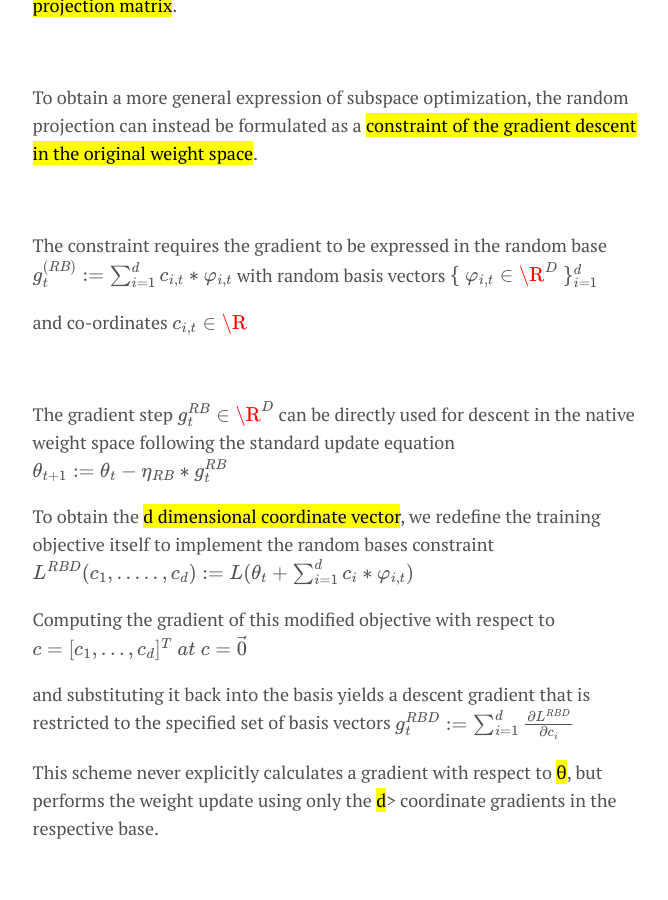
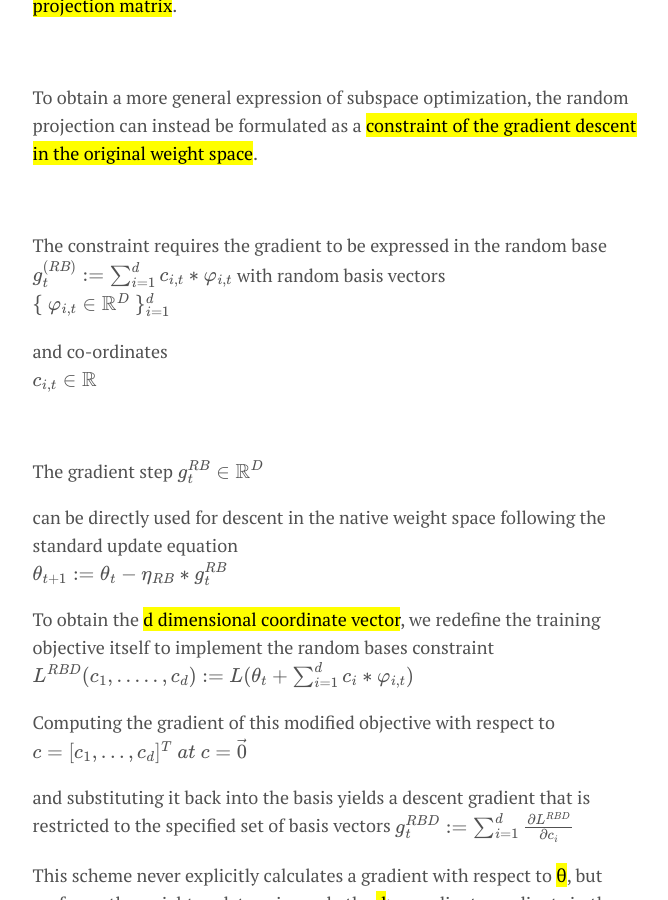
Before and after one commit to karthikziffer/karthikziffer.github.io, a Jekyll site: the page built from _posts/2022-03-31-low-dimension-neural-network-training.md, in a window 1280 px wide and 900 px high, scrolled down 3334 px. Shown: the whole window, without its empty margins (300-968 px from the left). Built offline with Jekyll 4.4.1, drawn with Linux system fonts in a browser that asks for light colours; formulas are drawn with MathJax 3; comment, search, counter and statistics services are not loaded.

Commit message:
Changes - Low dimension neural network training

```diff
--- a/_posts/2022-03-31-low-dimension-neural-network-training.md
+++ b/_posts/2022-03-31-low-dimension-neural-network-training.md
@@ -109,15 +109,15 @@ To obtain a more general expression of subspace optimization, the random project
 $$
 g^{(RB)}_t := \sum_{i=1}^{d} c_{i,t} * \varphi_{i,t}
 $$
-with random basis vectors
+with random basis vectors <br>
 $$
-\{ \ \varphi_{i,t} \in \R^D \ \}_{i = 1}^{d}
+\{ \ \varphi_{i,t} \in \mathbb{R}^D \ \}_{i = 1}^{d}
 $$
 
 
-and co-ordinates
+and co-ordinates  <br>
 $$
-c_{i,t} \in \R
+c_{i,t} \in \mathbb{R}
 $$
 
 
@@ -125,8 +125,10 @@ $$
 
 The gradient step
 $$
-g_t^{RB} \in \R^D
+g_t^{RB} \in \mathbb{R}^D
 $$
+ <br>
+
 can be directly used for descent in the native weight space following the standard update equation
 $$
 \theta_{t+1} := \theta_t - \eta_{RB} * g_t^{RB}
```
